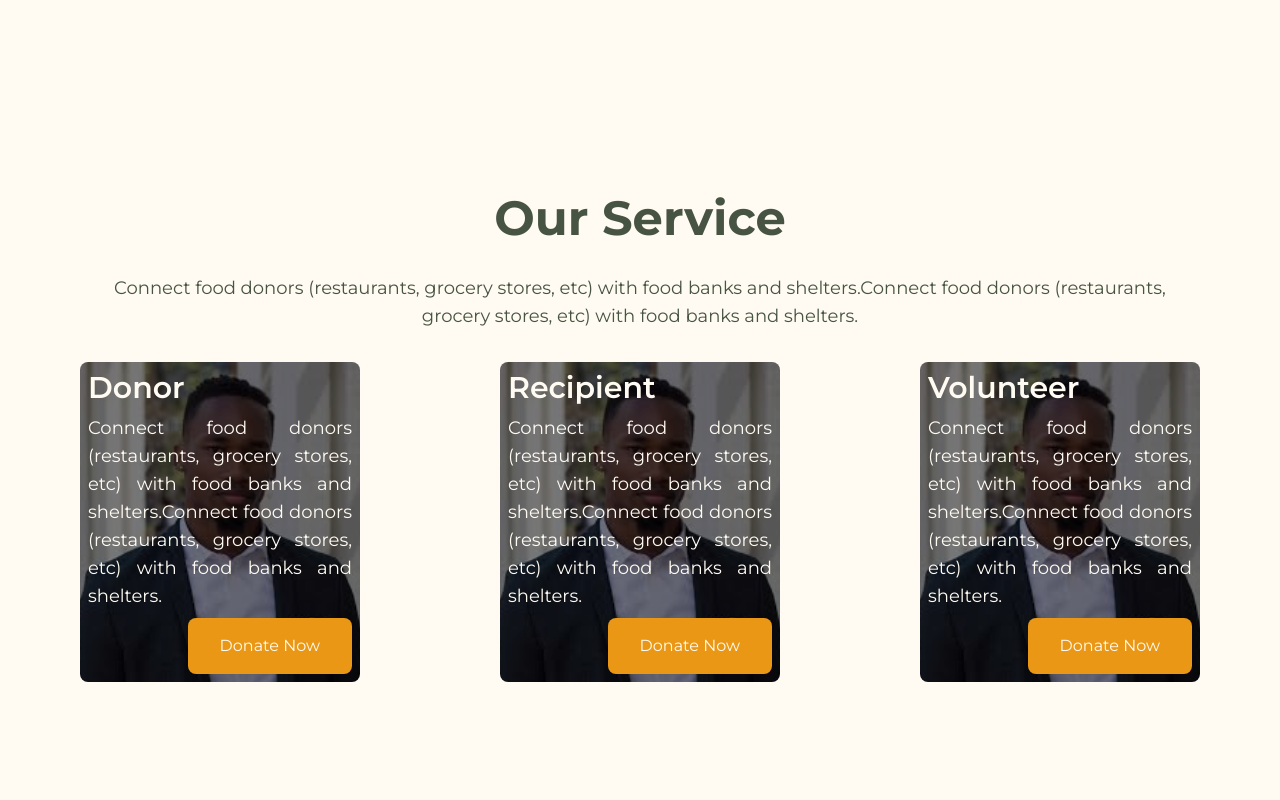
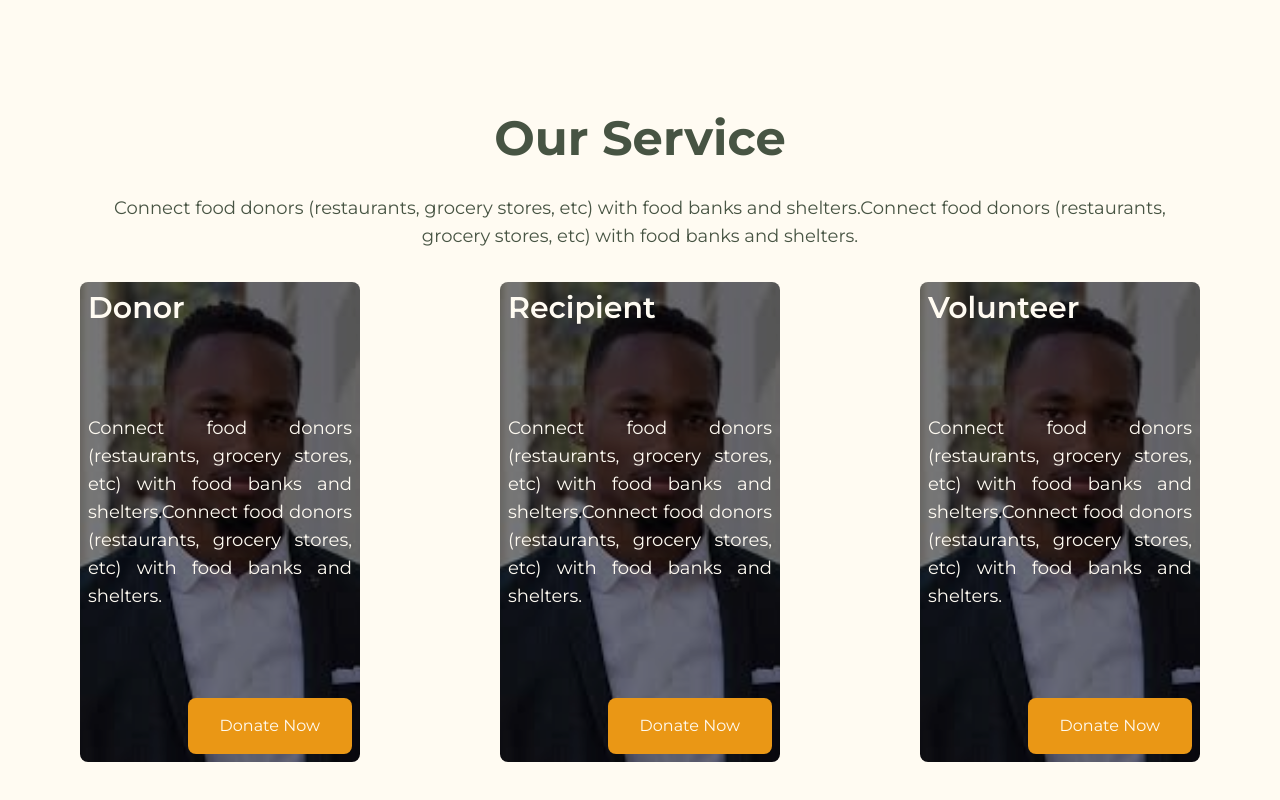
Before and after one commit to ahsanzizan/SEFEST24WEBDEV_Templar, a Next.js app: page / in a window 1280 px wide. Shown: the part 762-1562 px from the top of the page. Built offline with nearby package versions, Linux system fonts and the light colour scheme.

Commit message:
update: some ui

```diff
--- a/src/app/(main)/components/Navbar.tsx
+++ b/src/app/(main)/components/Navbar.tsx
@@ -4,7 +4,7 @@ const menus: string[] = ['Home', 'Dashboard', 'Gallery'];
 
 export default function Navbar() {
   return (
-    <nav className="fixed flex h-20 w-screen items-center justify-between bg-[#EA9715] px-20 text-[#FFFBF2]">
+    <nav className="fixed flex h-20 w-screen items-center justify-between bg-[#EA9715] px-20 text-[#FFFBF2] z-50">
       <div className="flex items-center gap-x-2">
         <Image
           src="/dummy.jpeg"
--- a/src/app/(main)/page.tsx
+++ b/src/app/(main)/page.tsx
@@ -3,7 +3,7 @@ import Home from './parts/Home';
 
 export default function page() {
   return (
-    <main className="overflow-hidden bg-[#FFFBF2]">
+    <main className="overflow-hidden bg-primary">
       <Home />
       <About />
     </main>
--- a/src/app/(main)/parts/About.tsx
+++ b/src/app/(main)/parts/About.tsx
@@ -17,7 +17,7 @@ export default function About() {
         {services.map((service, index) => (
           <div
             key={index}
-            className="group relative h-[40vh] w-3/12 overflow-hidden rounded-lg"
+            className="group relative h-[60vh] w-3/12 overflow-hidden rounded-lg"
           >
             <Image
               src="/dummy.jpeg"
@@ -26,7 +26,7 @@ export default function About() {
               height={500}
               className="absolute h-full w-full object-cover brightness-50 transition-transform duration-500 ease-in-out group-hover:scale-110"
             />
-            <div className="absolute flex h-full flex-col gap-y-2 p-2">
+            <div className="absolute grid h-full content-between gap-y-2 p-2">
               <h2 className="text-3xl font-semibold text-[#FFFBF2]">
                 {service}
               </h2>
@@ -35,9 +35,11 @@ export default function About() {
                 banks and shelters.Connect food donors (restaurants, grocery
                 stores, etc) with food banks and shelters.
               </p>
-              <p className="bg-accent absolute bottom-0 right-0 m-2 w-fit rounded-lg px-8 py-4 text-[#FFFBF2]">
-                Donate Now
-              </p>
+              <div className="flex justify-end">
+                <p className="w-fit rounded-lg bg-accent px-8 py-4 text-[#FFFBF2]">
+                  Donate Now
+                </p>
+              </div>
             </div>
           </div>
         ))}
--- a/src/app/layout.tsx
+++ b/src/app/layout.tsx
@@ -16,7 +16,7 @@ export default function RootLayout({
   children: React.ReactNode;
 }>) {
   return (
-    <html lang="en">
+    <html lang="en" className="overflow-x-hidden">
       <body className={montserrat.className}>{children}</body>
     </html>
   );
```
